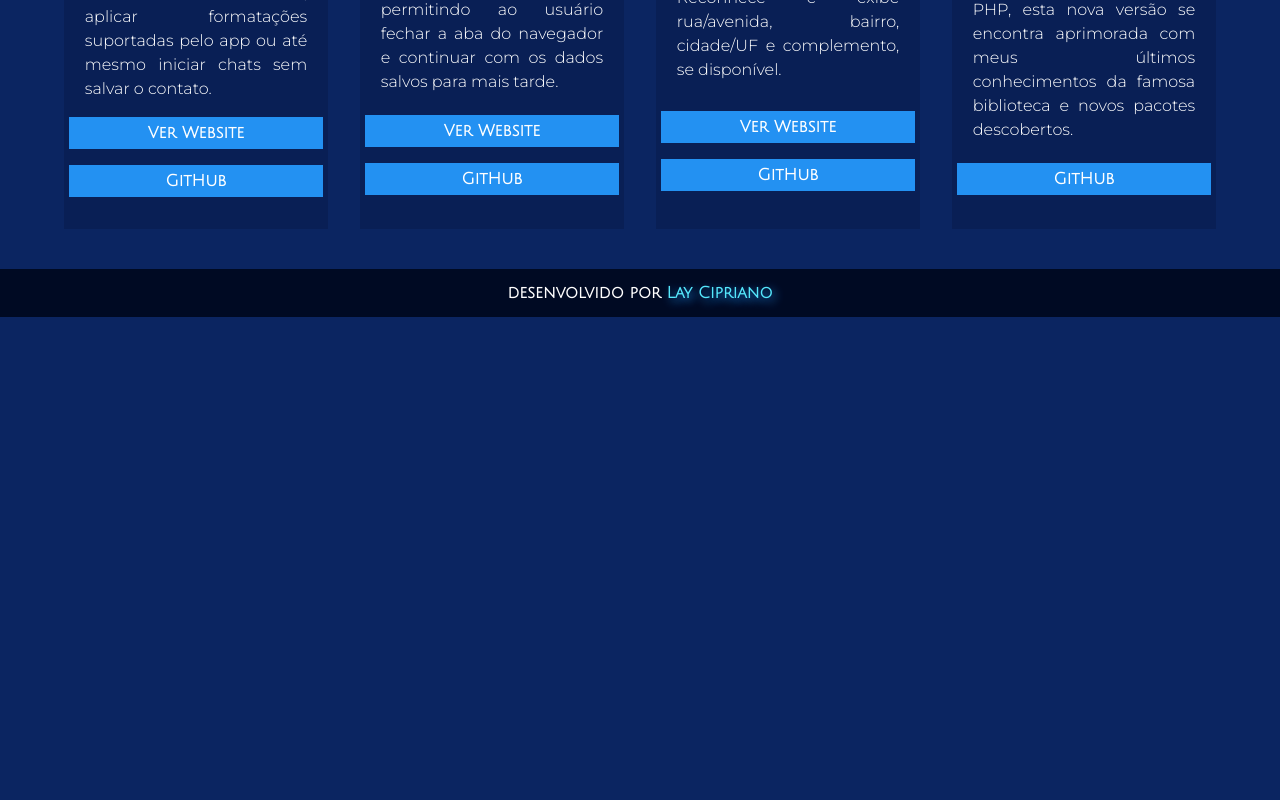
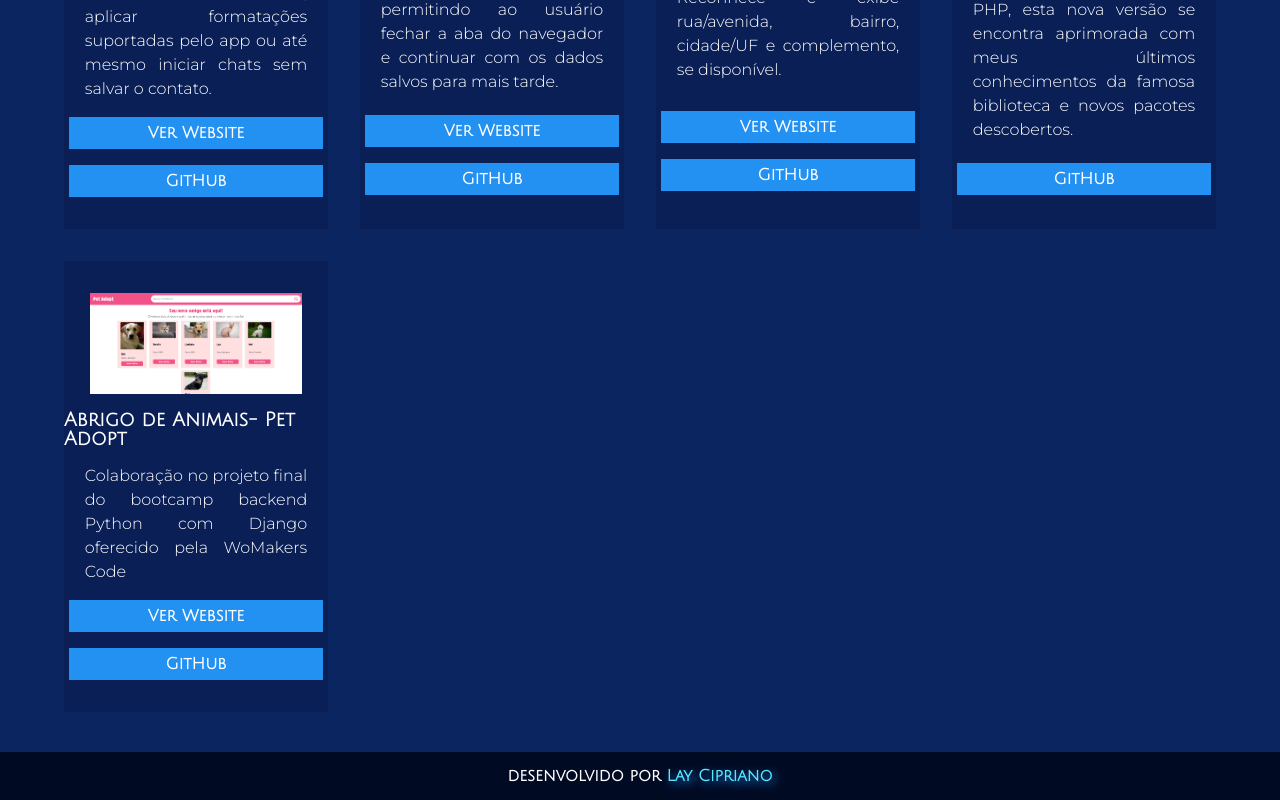
Before and after one commit to LayCipriano/happy, a React (Vite) app: page / in a window 1280 px wide. Shown: the part 1081-1881 px from the top of the page. Before the commit the page ends 1398 px from the top, so only its background shows below. Built offline with nearby package versions, Linux system fonts and the light colour scheme.

Commit message:
updated new projects

```diff
--- a/src/components/Portfolio.tsx
+++ b/src/components/Portfolio.tsx
@@ -2,6 +2,7 @@ import easyMessage from '../assets/img/easyMessage.png'
 import toDoList from '../assets/img/toDoList.png'
 import buscadorCep from '../assets/img/buscadorCep.png'
 import portfolio from '../assets/img/portfolio.png'
+import petAdopt from '../assets/img/petAdopt.png'
 
 export default function Portfolio() {
   const itens = [
@@ -38,8 +39,17 @@ export default function Portfolio() {
       descricao: "Meu próprio portfólio é meu último projeto desenvolvido com ReactJs. Anteriormente produzido com uso de HTML, CSS, JS e PHP, esta nova versão se encontra aprimorada com meus últimos conhecimentos da famosa biblioteca e novos pacotes descobertos.",
       botaoGithub: "GitHub",
       linkProjeto: "https://laycipriano.com.br/",
-      linkRepo: "https://github.com/LayCipriano/portfolioV3"
+      linkRepo: "https://github.com/LayCipriano/portfolio"
     },
+    {
+    nome: "Abrigo de Animais- Pet Adopt",
+    image: petAdopt,
+    descricao: "Colaboração no projeto final do bootcamp backend Python com Django oferecido pela WoMakers Code",
+    botaoProjeto: "Ver Website",
+    botaoGithub: "GitHub",
+    linkProjeto: "https://petadopt.pythonanywhere.com/",
+    linkRepo: "https://github.com/Squad-eniac/abrigo_animais_SquadENIAC"
+    }
   ];
 
   return (
```
Also changed, not shown: src/assets/img/petAdopt.png (added).
